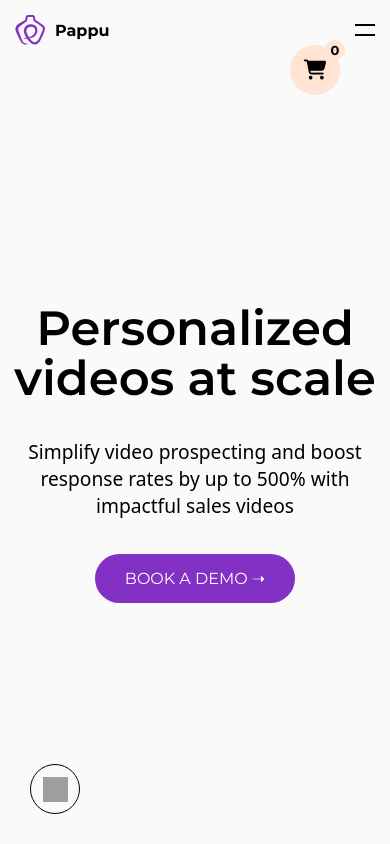
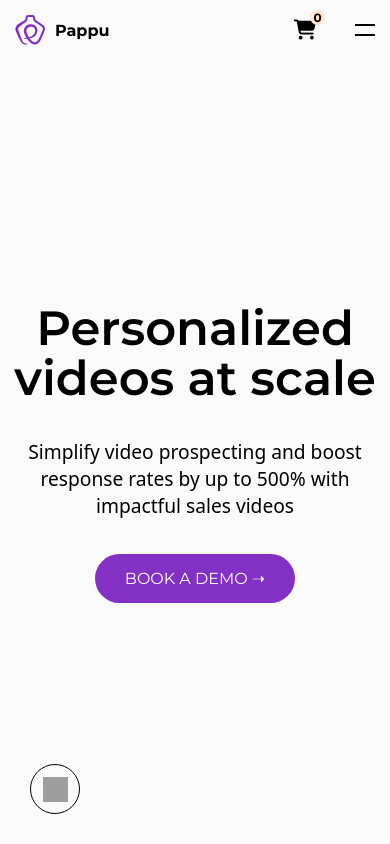
Before and after one commit to Flein890/React-App-Project, a React (Vite) app: page / in a window 390 px wide. Shown: the top 844 px of the page. Built offline with nearby package versions, Linux system fonts and the light colour scheme; grey boxes are pictures that could not be loaded.

Commit message:
responsive cart

```diff
--- a/src/components/Cart/Cart.jsx
+++ b/src/components/Cart/Cart.jsx
@@ -27,6 +27,8 @@ function Cart() {
   const isCartOpen = useSelector((state) => state.cart.isCartOpen);
 
   const cartItems = useSelector ((state)=> state.cart.cartItems);
+
+
 
 
   useEffect(() => {
--- a/src/components/Cart/CartIcon.jsx
+++ b/src/components/Cart/CartIcon.jsx
@@ -6,14 +6,24 @@ import { useDispatch,useSelector } from 'react-redux'
 
 
 function CartIcon() {
+
+  const NavOpenToToggleIcon = useSelector((state)=> state.navbar.isOpen) //cuando es true desaparecemos el icono
+
+
     const dispatch = useDispatch()
-    const totalCartItems = useSelector((state) => state.cart.cartItems).reduce((acc,cur) =>(acc+=cur.quantity),0) //revisar error
+    const totalCartItems = useSelector((state) => state.cart.cartItems).reduce((acc,cur) =>(acc+=cur.quantity),0)
 
   return (
-    <CartIconStyles onClick={() => dispatch(toggleHiddenCart())}>
-        <i className="fa-solid fa-cart-shopping"></i>
-        <Bubble>{totalCartItems}</Bubble>
-    </CartIconStyles>
+    <>
+      { !NavOpenToToggleIcon &&
+
+        <CartIconStyles onClick={() => dispatch(toggleHiddenCart())}>
+           <i className="fa-solid fa-cart-shopping"></i>
+           <Bubble>{totalCartItems}</Bubble>
+        </CartIconStyles>
+}</>
+
+
   )
 }
 
--- a/src/components/Cart/CartIconStyles.js
+++ b/src/components/Cart/CartIconStyles.js
@@ -15,7 +15,15 @@ import styled from 'styled-components';
     right: 50px;
     position: fixed;
     cursor: pointer;
-    z-index: 1200;
+    z-index: 1000;
+
+    @media(max-width:976px){
+      width: 30px;
+      height: 30px;
+      background-color: transparent;
+      top: 15px;
+      right: 70px;
+    }
 
     `
 
@@ -34,6 +42,11 @@ import styled from 'styled-components';
     font-weight: bold;
     user-select: none;
     border-radius: 50%;
+    @media(max-width:976px){
+      width: 15px;
+      height: 15px;
+      font-size: 12px;
+    }
     `
 
     export default CartIconStyles
--- a/src/components/Cart/CartStyles.js
+++ b/src/components/Cart/CartStyles.js
@@ -19,6 +19,12 @@ const CartStyles = styled.div`
     overflow-y: scroll;
     padding: 20px;
     font-family: 'Montserrat',system-ui ;
+    @media (max-width:576px){
+        width: 80%;
+        height: 80%;
+        right: 0;
+        margin: 20px;;
+    }
     `
 
    export const CartTittle = styled.h3`
--- a/src/components/Layout/Layout.jsx
+++ b/src/components/Layout/Layout.jsx
@@ -1,10 +1,7 @@
 import Hero from "../Hero/Hero"
 import Section from "../Section/Section"
-import CardsProducts from "../Products/CardsProducts"
 import Footer from "../Footer/Footer"
 import Featured from "../Featured/Featured"
-import ScrollReveal from "scrollreveal"
-
 
 function Layout() {
 
@@ -17,7 +14,8 @@ function Layout() {
         <Categories/>
         <CardsProducts/>
       </Layout> */}
-      <Footer /></>
+      <Footer />
+      </>
 
   )
 }
--- a/src/components/NotFound/NotFound.jsx
+++ b/src/components/NotFound/NotFound.jsx
@@ -1,15 +1,14 @@
 import React from 'react'
-import NotFoundStyled from './NotFound'
-import {NotFoundTitle,Oops,NotFoundText,Resource} from './NotFound'
+import {NotFoundStyled} from './NotFoundStyles'
+import {NotFoundTitle,Oops,NotFoundText,Resource} from './NotFoundStyles'
 
 function NotFound() {
   return (
     <NotFoundStyled>
-      <Oops>Oops...</Oops>
-      <NotFoundTitle>404</NotFoundTitle>
-      <NotFoundText>Page not found</NotFoundText>
-      {/* <video src="/src/assets/video/products.mp4" autoPlay loop muted playsInline preload='auto'> </video> */}
-     <Resource>The resource requested could not be found on this server</Resource>
+        <Oops>Oops...</Oops>
+        <NotFoundTitle>404</NotFoundTitle>
+        <NotFoundText>Page not found</NotFoundText>
+        <Resource>The resource requested could not be found on this server</Resource>
       </NotFoundStyled>
   )
 }
--- a/src/components/NotFound/NotFound.js
+++ b/src/components/NotFound/NotFoundStyles.js
@@ -1,6 +1,6 @@
 import styled from "styled-components";
 
-const NotFoundStyled = styled.div`
+export const NotFoundStyled = styled.div`
     display: flex;
     justify-content: center;
     flex-direction: column;
@@ -42,4 +42,4 @@ export const Resource = styled.span`
     color: #777;
     text-align: center;
 `
-export default NotFoundStyled
+// export default NotFoundStyled
--- a/src/redux/NavbarSlice.js
+++ b/src/redux/NavbarSlice.js
@@ -9,7 +9,7 @@ export const navbarSlice = createSlice({
     initialState: initialState,
     reducers: {
         toggleNavbar: (state) => {
-            console.log(state.isOpen)
+            // console.log(state.isOpen)
             return {...state, isOpen: !state.isOpen};
         },
     }
```
